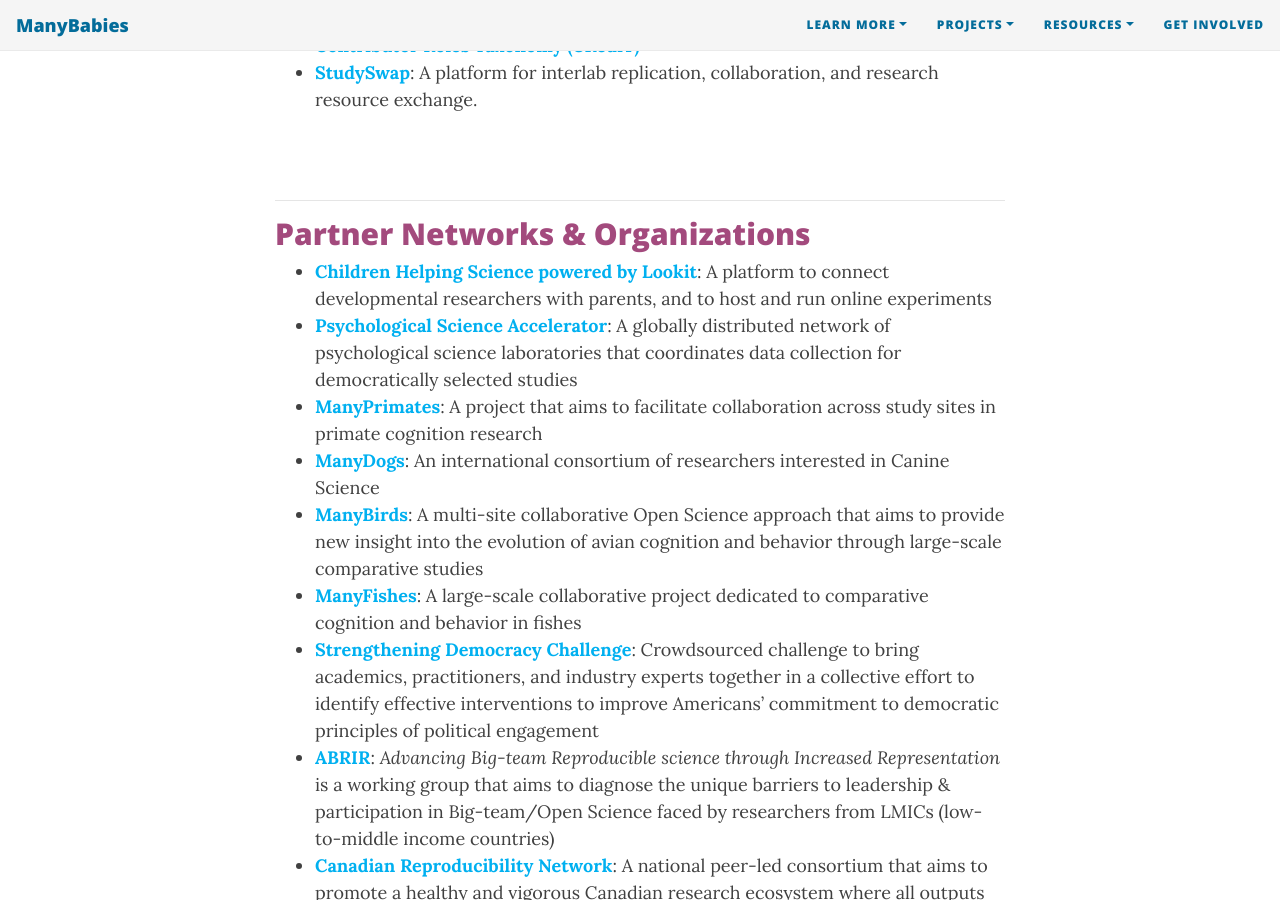
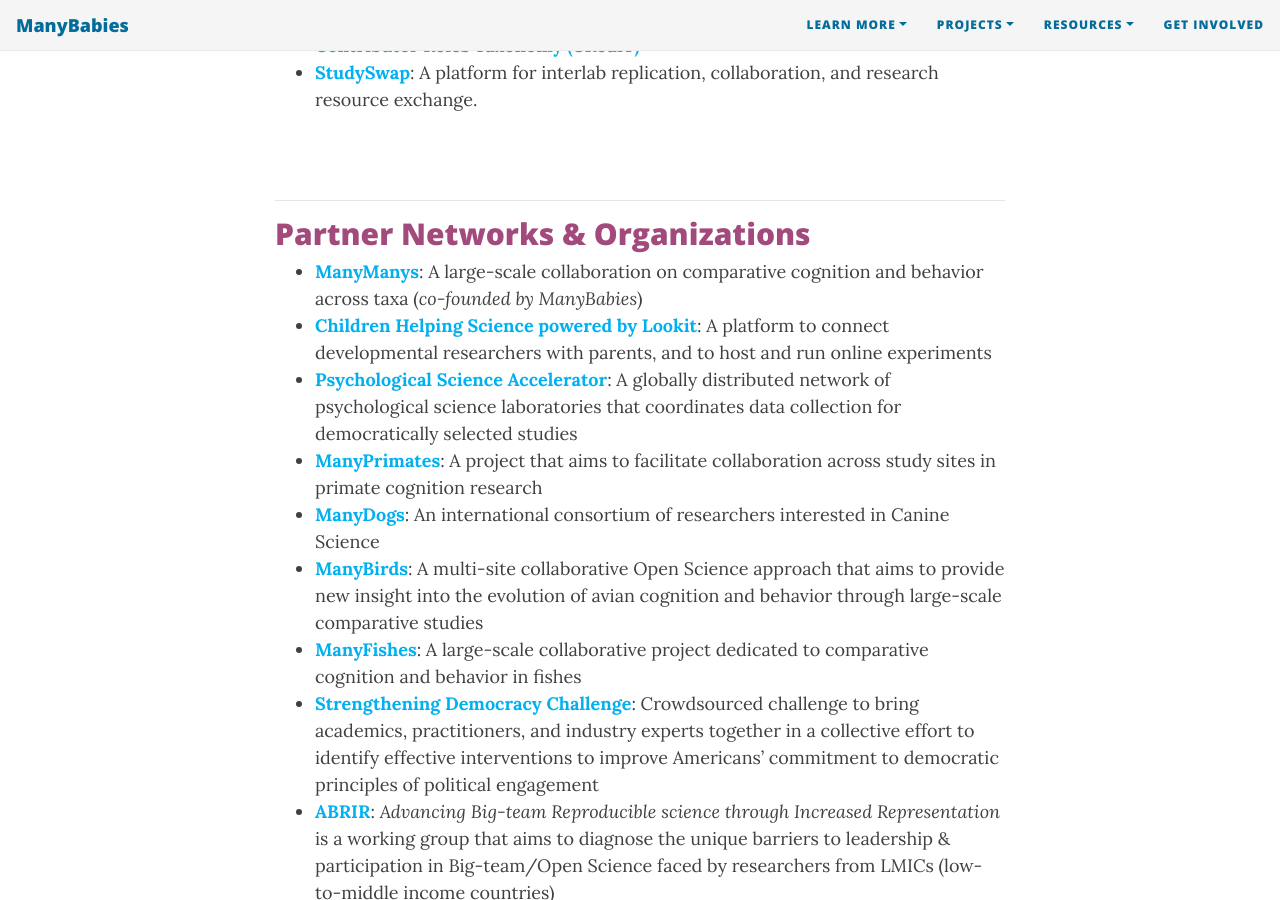
Before and after one commit to manybabies/manybabies.github.io, a Jekyll site: the page built from resources.md, in a window 1280 px wide and 900 px high, scrolled down 2410 px. Built offline with Jekyll 4.4.1, drawn with Linux system fonts in a browser that asks for light colours; nearby versions of some CDN libraries; some web fonts are replaced.

Commit message:
Update resources.md

```diff
--- a/resources.md
+++ b/resources.md
@@ -236,6 +236,7 @@
 ***
 
 ## Partner Networks & Organizations
+* [**ManyManys**](https://manymanys.github.io/): A large-scale collaboration on comparative cognition and behavior across taxa (*co-founded by ManyBabies*)
 * [**Children Helping Science powered by Lookit**](https://lookit.mit.edu/): A platform to connect developmental researchers with parents, and to host and run online experiments
 * [**Psychological Science Accelerator**](https://psysciacc.org/): A globally distributed network of psychological science laboratories that coordinates data collection for democratically selected studies
 * [**ManyPrimates**](https://manyprimates.github.io/): A project that aims to facilitate collaboration across study sites in primate cognition research
```
